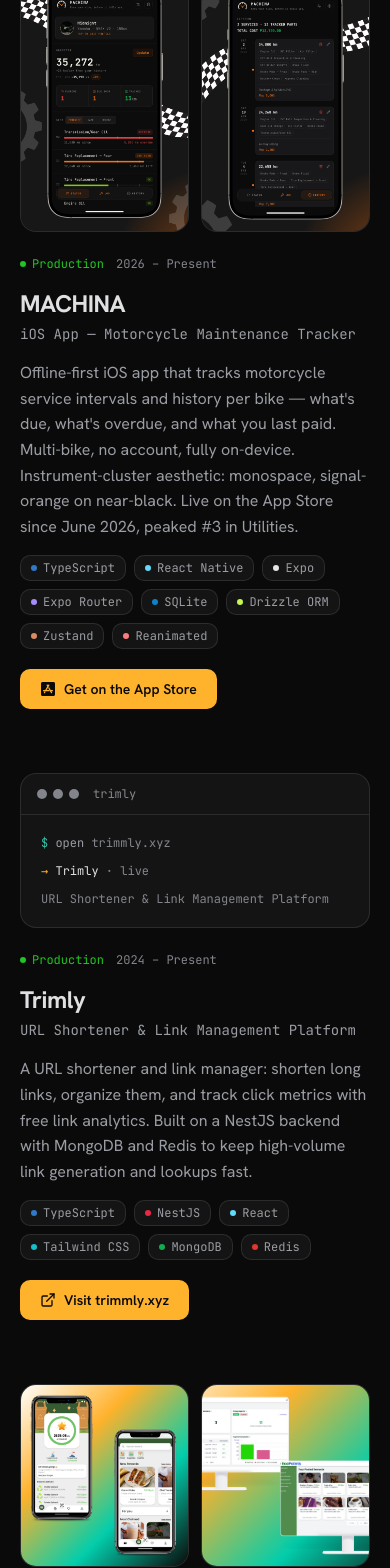
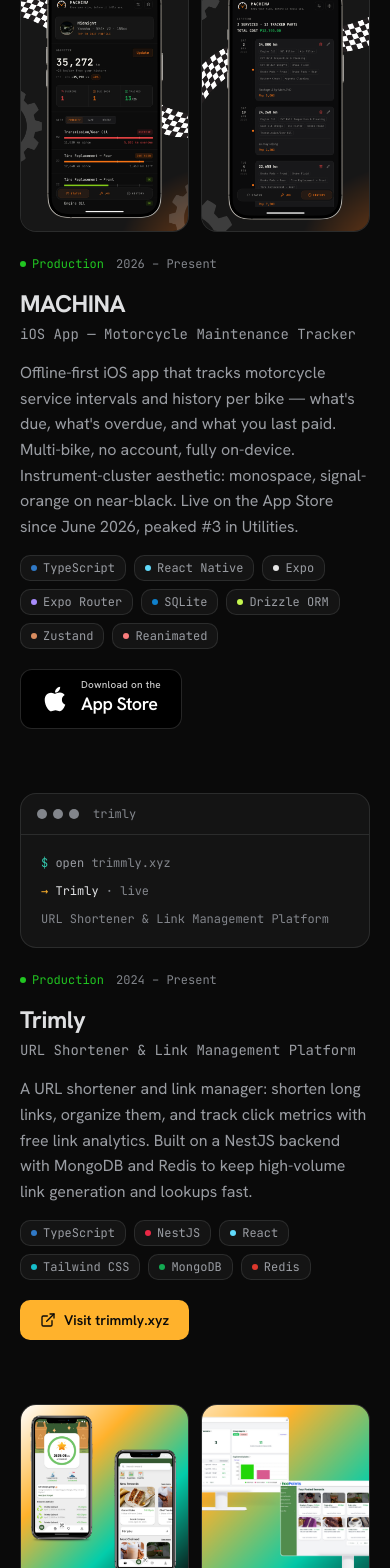
Before and after one commit to kimrolx/kimrolx, a React (Vite) app: page / in a window 390 px wide. Shown: the part 2317-3885 px from the top of the page. Built offline with nearby package versions, Linux system fonts and the light colour scheme.

Commit message:
Add preview-able photos, update downloda on the app store pill

```diff
--- /dev/null
+++ b/src/components/AppStoreBadge.tsx
@@ -0,0 +1,25 @@
+import { FaApple } from "react-icons/fa";
+
+/**
+ * Apple-style "Download on the App Store" badge: white Apple mark on a
+ * black pill, small kicker over a bold wordmark. Mirrors how apps are
+ * advertised, instead of a generic accent button.
+ */
+export function AppStoreBadge({ href }: { href: string }) {
+  return (
+    <a
+      href={href}
+      target="_blank"
+      rel="noopener noreferrer"
+      className="inline-flex items-center gap-3 rounded-xl border border-white/15 bg-black px-5 py-2.5 text-white transition-transform duration-200 hover:-translate-y-0.5 hover:border-white/30"
+    >
+      <FaApple aria-hidden="true" className="h-7 w-7" />
+      <span className="flex flex-col leading-none">
+        <span className="text-[0.625rem] font-medium tracking-wide text-white/80">
+          Download on the
+        </span>
+        <span className="text-lg font-semibold tracking-tight">App Store</span>
+      </span>
+    </a>
+  );
+}
--- /dev/null
+++ b/src/components/Lightbox.tsx
@@ -0,0 +1,94 @@
+import { useCallback, useEffect, useState } from "react";
+import { createPortal } from "react-dom";
+import { FiX } from "react-icons/fi";
+
+type LightboxImage = { src: string; alt: string };
+
+type LightboxProps = {
+  image: LightboxImage | null;
+  onClose: () => void;
+};
+
+/**
+ * Full-screen image preview. Darkens + blurs the page behind a soft
+ * scale-and-fade entrance. Closes on Escape, backdrop click, or the
+ * close button. Locks body scroll while open. Honors reduced motion
+ * via the global transition override in index.css.
+ */
+export function Lightbox({ image, onClose }: LightboxProps) {
+  // `mounted` keeps the node alive through the exit transition; `shown`
+  // drives the opacity/scale so the first paint starts from the hidden state.
+  const [mounted, setMounted] = useState(false);
+  const [shown, setShown] = useState(false);
+
+  const close = useCallback(() => setShown(false), []);
+
+  useEffect(() => {
+    if (image) {
+      setMounted(true);
+      // Next frame so the transition runs from the hidden start state.
+      const id = requestAnimationFrame(() => setShown(true));
+      return () => cancelAnimationFrame(id);
+    }
+    close();
+  }, [image, close]);
+
+  useEffect(() => {
+    if (!mounted) return;
+    const onKey = (e: KeyboardEvent) => {
+      if (e.key === "Escape") close();
+    };
+    document.addEventListener("keydown", onKey);
+    const { overflow } = document.body.style;
+    document.body.style.overflow = "hidden";
+    return () => {
+      document.removeEventListener("keydown", onKey);
+      document.body.style.overflow = overflow;
+    };
+  }, [mounted, close]);
+
+  if (!mounted) return null;
+
+  return createPortal(
+    <div
+      role="dialog"
+      aria-modal="true"
+      aria-label={image?.alt ?? "Image preview"}
+      onClick={close}
+      onTransitionEnd={(e) => {
+        // When the backdrop finishes fading out, unmount and notify parent.
+        if (e.target === e.currentTarget && !shown) {
+          setMounted(false);
+          onClose();
+        }
+      }}
+      className={[
+        "fixed inset-0 z-[1000] flex items-center justify-center p-4 sm:p-8",
+        "bg-black/80 backdrop-blur-md transition-opacity duration-300 ease-out",
+        shown ? "opacity-100" : "opacity-0",
+      ].join(" ")}
+    >
+      <button
+        type="button"
+        aria-label="Close preview"
+        onClick={close}
+        className="absolute right-4 top-4 inline-flex h-10 w-10 items-center justify-center rounded-full border border-border-strong bg-surface/70 text-ink backdrop-blur transition-colors hover:border-amber hover:text-amber sm:right-6 sm:top-6"
+      >
+        <FiX className="h-5 w-5" />
+      </button>
+
+      <img
+        src={image?.src}
+        alt={image?.alt}
+        onClick={(e) => e.stopPropagation()}
+        className={[
+          "max-h-full max-w-full rounded-lg border border-border object-contain shadow-2xl",
+          "transition-all duration-300 ease-out",
+          shown ? "scale-100 opacity-100" : "scale-95 opacity-0",
+        ].join(" ")}
+        style={{ transitionTimingFunction: "var(--ease-out-quint)" }}
+      />
+    </div>,
+    document.body,
+  );
+}
--- a/src/components/ProjectCard.tsx
+++ b/src/components/ProjectCard.tsx
@@ -1,5 +1,6 @@
 import type { Project } from "@/types";
 import { cn } from "@/lib/utils";
+import { AppStoreBadge } from "./AppStoreBadge";
 import { ButtonLink } from "./Button";
 import { ProjectMedia } from "./ProjectMedia";
 import { StatusPill } from "./StatusPill";
@@ -33,8 +34,11 @@
 
         <TechList items={project.techStack} />
 
-        <div className="mt-1 flex flex-wrap gap-3">
-          {project.links.map(({ label, href, icon: Icon }) => (
+        <div className="mt-1 flex flex-wrap items-center gap-3">
+          {project.links.map(({ label, href, icon: Icon }) =>
+            href.includes("apps.apple.com") ? (
+              <AppStoreBadge key={label} href={href} />
+            ) : (
               <ButtonLink
                 key={label}
                 href={href}
@@ -45,7 +49,8 @@
                 <Icon aria-hidden="true" className="h-4 w-4" />
                 {label}
               </ButtonLink>
-          ))}
+            ),
+          )}
         </div>
       </div>
     </article>
--- a/src/components/ProjectMedia.tsx
+++ b/src/components/ProjectMedia.tsx
@@ -1,4 +1,7 @@
+import { useState } from "react";
+import { FiMaximize2 } from "react-icons/fi";
 import type { Project } from "@/types";
+import { Lightbox } from "./Lightbox";
 
 /** Pull a bare hostname from the first http link, for the terminal motif. */
 function primaryDomain(project: Project): string {
@@ -19,35 +22,40 @@
  */
 export function ProjectMedia({ project }: { project: Project }) {
   const images = project.images ?? [];
+  const [active, setActive] = useState<{ src: string; alt: string } | null>(null);
 
   if (images.length > 0) {
     return (
-      <div
-        className={
-          images.length > 1
-            ? "grid grid-cols-2 gap-3"
-            : "overflow-hidden rounded-lg border border-border bg-surface"
-        }
-      >
+      <>
+        <div className={images.length > 1 ? "grid grid-cols-2 gap-3" : ""}>
           {images.map((image) => (
-          <div
+            <button
               key={image.src}
-            className={
-              images.length > 1
-                ? "overflow-hidden rounded-lg border border-border bg-surface"
-                : "contents"
-            }
+              type="button"
+              onClick={() => setActive(image)}
+              aria-label={`Preview: ${image.alt}`}
+              className="group relative block overflow-hidden rounded-lg border border-border bg-surface transition-colors hover:border-border-strong focus-visible:border-amber"
             >
               <img
                 src={image.src}
                 alt={image.alt}
                 loading="lazy"
                 decoding="async"
-              className="h-full w-full object-cover"
+                className="h-full w-full object-cover transition-transform duration-500 ease-out group-hover:scale-[1.03]"
               />
-          </div>
+              <span
+                aria-hidden="true"
+                className="pointer-events-none absolute inset-0 flex items-center justify-center bg-black/0 opacity-0 transition-all duration-300 group-hover:bg-black/35 group-hover:opacity-100"
+              >
+                <span className="inline-flex h-10 w-10 items-center justify-center rounded-full border border-white/30 bg-black/50 text-white backdrop-blur-sm">
+                  <FiMaximize2 className="h-4 w-4" />
+                </span>
+              </span>
+            </button>
           ))}
         </div>
+        <Lightbox image={active} onClose={() => setActive(null)} />
+      </>
     );
   }
 
--- a/src/data/projects.ts
+++ b/src/data/projects.ts
@@ -1,4 +1,4 @@
-import { FaGithub, FaAppStoreIos } from 'react-icons/fa';
+import { FaGithub, FaApple } from 'react-icons/fa';
 import { FiExternalLink } from 'react-icons/fi';
 import type { Project } from '@/types';
 
@@ -30,7 +30,7 @@
       {
         label: 'Get on the App Store',
         href: 'https://apps.apple.com/us/app/machina-know-your-ride/id6775355789',
-        icon: FaAppStoreIos,
+        icon: FaApple,
       },
     ],
     images: [
```
Lines whose indentation alone changed are shown as unchanged.
